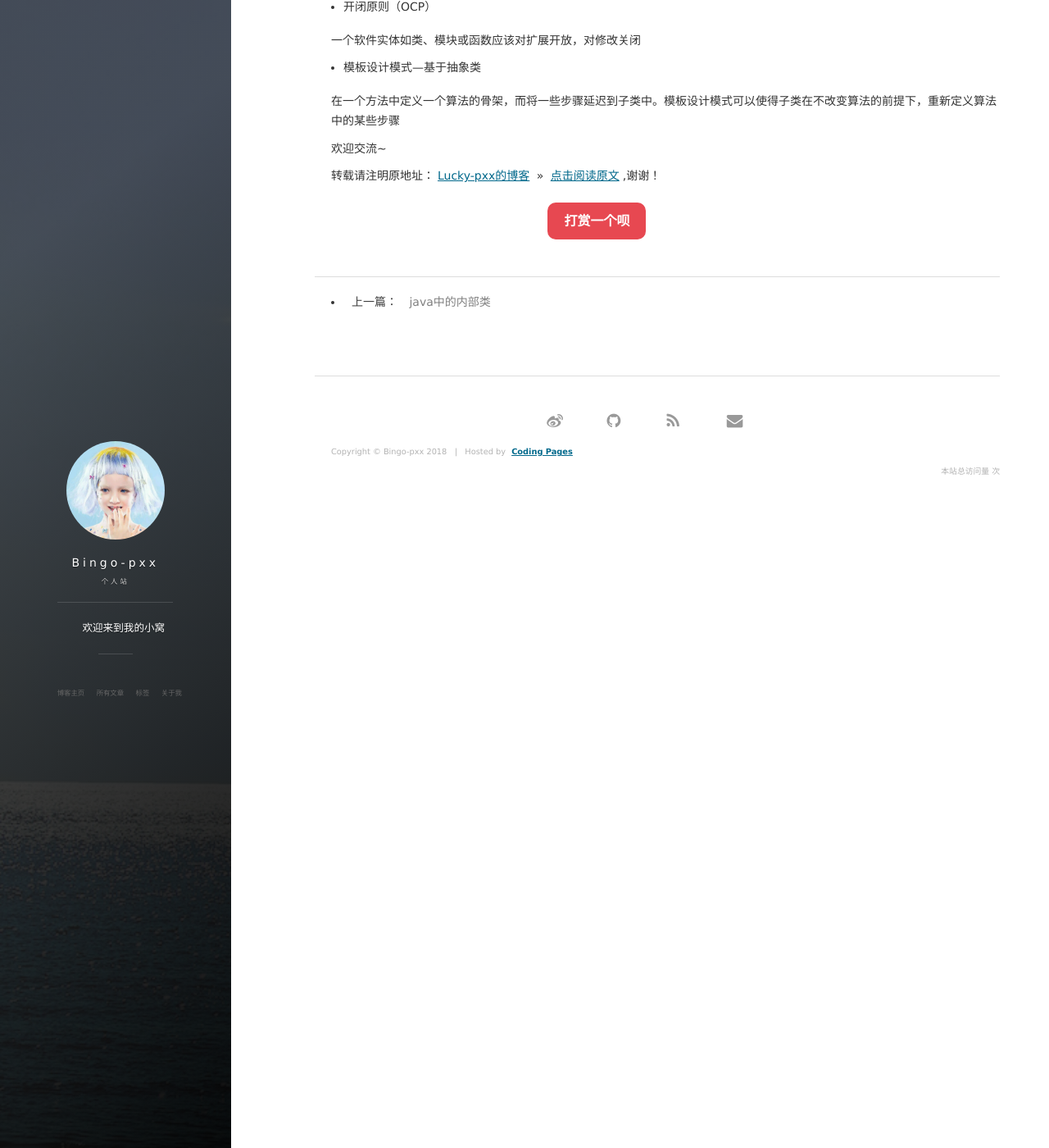
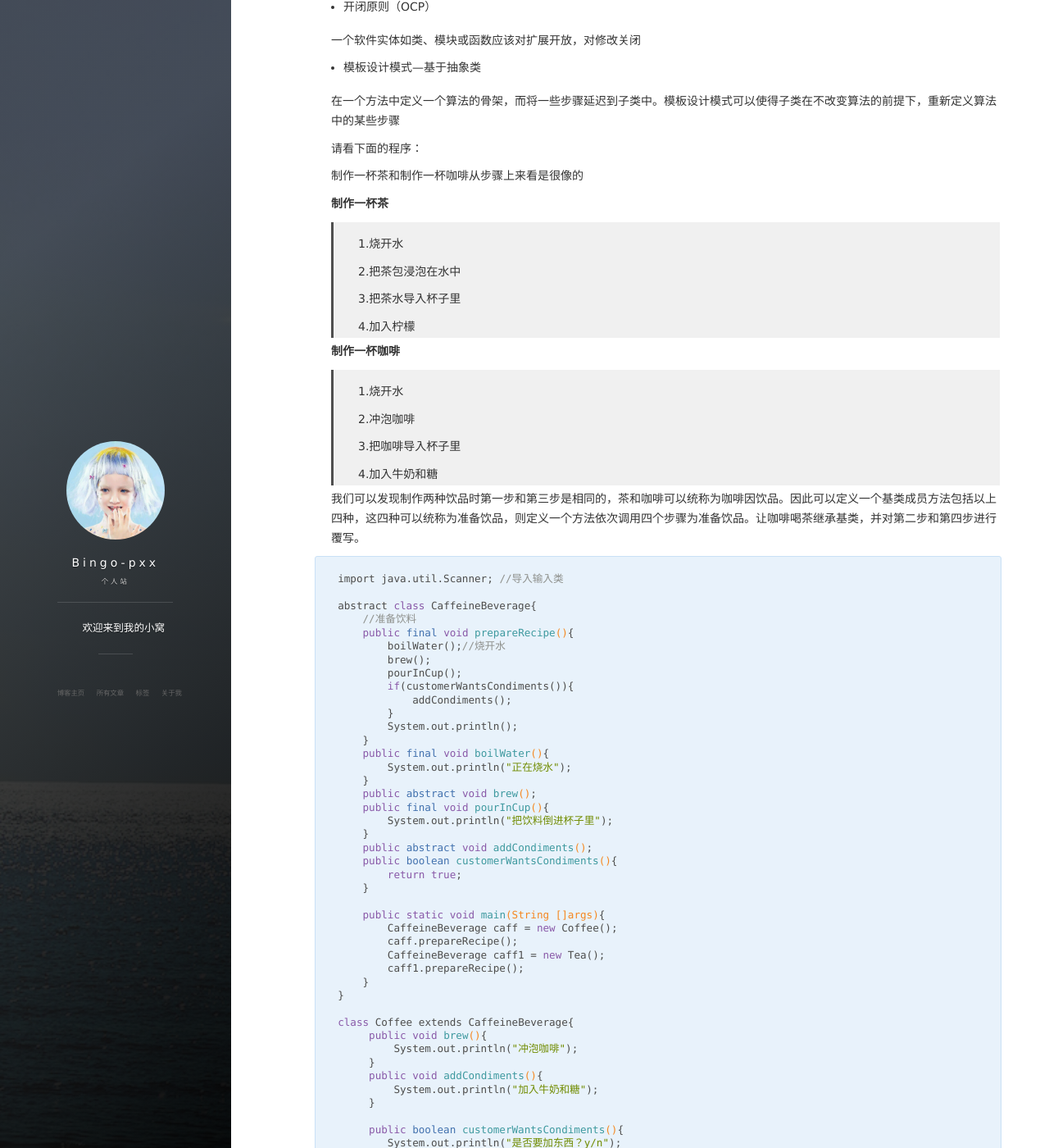
Before and after one commit to luckypxx/luckypxx, a Jekyll site: the page built from _posts/2018-10-21-抽象类与接口.md, in a window 1280 px wide and 1400 px high, scrolled down 829 px. Shown: the whole window at 82% size. Built offline with Jekyll 4.4.1, drawn with Linux system fonts in a browser that asks for light colours; nearby versions of some CDN libraries; comment, search, counter and statistics services are not loaded; some of the changed text lies outside the part shown.

Commit message:
抽象类与接口

````diff
--- a/_posts/2018-10-21-抽象类与接口.md
+++ b/_posts/2018-10-21-抽象类与接口.md
@@ -48,6 +48,99 @@ tag: Java
 
 在一个方法中定义一个算法的骨架，而将一些步骤延迟到子类中。模板设计模式可以使得子类在不改变算法的前提下，重新定义算法中的某些步骤
 
+请看下面的程序：
+
+制作一杯茶和制作一杯咖啡从步骤上来看是很像的
+
+**制作一杯茶**
+
+>1.烧开水
+>
+>2.把茶包浸泡在水中
+>
+>3.把茶水导入杯子里
+>
+>4.加入柠檬
+
+**制作一杯咖啡**
+
+> 1.烧开水
+>
+> 2.冲泡咖啡
+>
+> 3.把咖啡导入杯子里
+>
+> 4.加入牛奶和糖
+
+我们可以发现制作两种饮品时第一步和第三步是相同的，茶和咖啡可以统称为咖啡因饮品。因此可以定义一个基类成员方法包括以上四种，这四种可以统称为准备饮品，则定义一个方法依次调用四个步骤为准备饮品。让咖啡喝茶继承基类，并对第二步和第四步进行覆写。
+
+```java
+import java.util.Scanner; //导入输入类
+
+abstract class CaffeineBeverage{
+    //准备饮料
+    public final void prepareRecipe(){
+        boilWater();//烧开水
+        brew();
+        pourInCup();
+        if(customerWantsCondiments()){
+            addCondiments();
+        }
+        System.out.println();
+    }
+    public final void boilWater(){
+        System.out.println("正在烧水");
+    }
+    public abstract void brew();
+    public final void pourInCup(){
+        System.out.println("把饮料倒进杯子里");
+    }
+    public abstract void addCondiments();
+    public boolean customerWantsCondiments(){
+        return true;
+    }
+
+    public static void main(String []args){
+        CaffeineBeverage caff = new Coffee();
+        caff.prepareRecipe();
+        CaffeineBeverage caff1 = new Tea();
+        caff1.prepareRecipe();
+    }
+}
+
+class Coffee extends CaffeineBeverage{
+     public void brew(){
+         System.out.println("冲泡咖啡");
+     }
+     public void addCondiments(){
+         System.out.println("加入牛奶和糖");
+     }
+
+     public boolean customerWantsCondiments(){
+        System.out.println("是否要加东西？y/n");
+        String answer = null;
+        Scanner scanner = new Scanner(System.in);
+        answer = scanner.nextLine();
+        if(answer.equals("y")){
+            return true;
+        }else{
+            return false;
+        }
+    }
+}
+
+class Tea extends CaffeineBeverage{
+    public void brew(){
+        System.out.println("浸泡茶包");
+    }
+    public void addCondiments(){
+        System.out.println("加入柠檬");
+    }
+}
+```
+
+
+
 欢迎交流~
 
 转载请注明原地址：[Lucky-pxx的博客](http://www.bingoxin.top) » [点击阅读原文](http://www.bingoxin.top/2018/04/%E5%88%A4%E6%96%AD%E4%B8%A4%E4%B8%AA%E6%97%A0%E5%A4%B4%E7%BB%93%E7%82%B9%E7%9A%84%E5%8D%95%E9%93%BE%E8%A1%A8%E6%98%AF%E5%90%A6%E7%9B%B8%E4%BA%A4/),谢谢！
````
